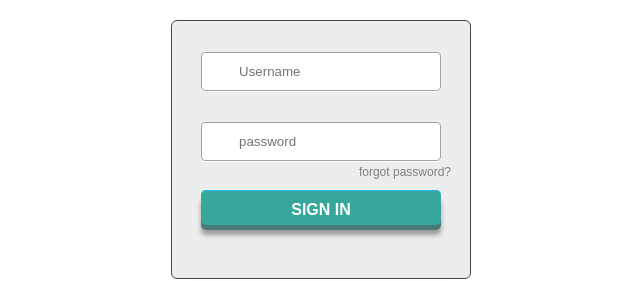
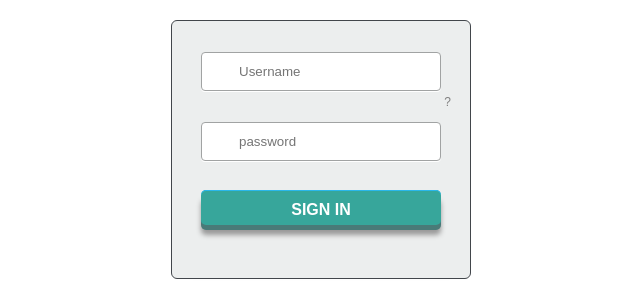
Before and after one commit to Narasim0406/Login, a plain HTML site: page index.html in a window 1280 px wide. Shown: the top 281 px of the page, 319-959 px from the left. Drawn offline with Linux system fonts and the light colour scheme.

Commit message:
second commit

```diff
--- a/index.html
+++ b/index.html
@@ -129,7 +129,7 @@ input[type="submit"]:active {
         <div class="login">
             <input type="text" placeholder="Username" id="username">
           <input type="password" placeholder="password" id="password">
-          <a href="#" class="forgot">forgot password?</a>
+          <a href="#" class="forgot">?</a>
           <input type="submit" value="Sign In">
         </div>
         <div class="shadow"></div>
```
